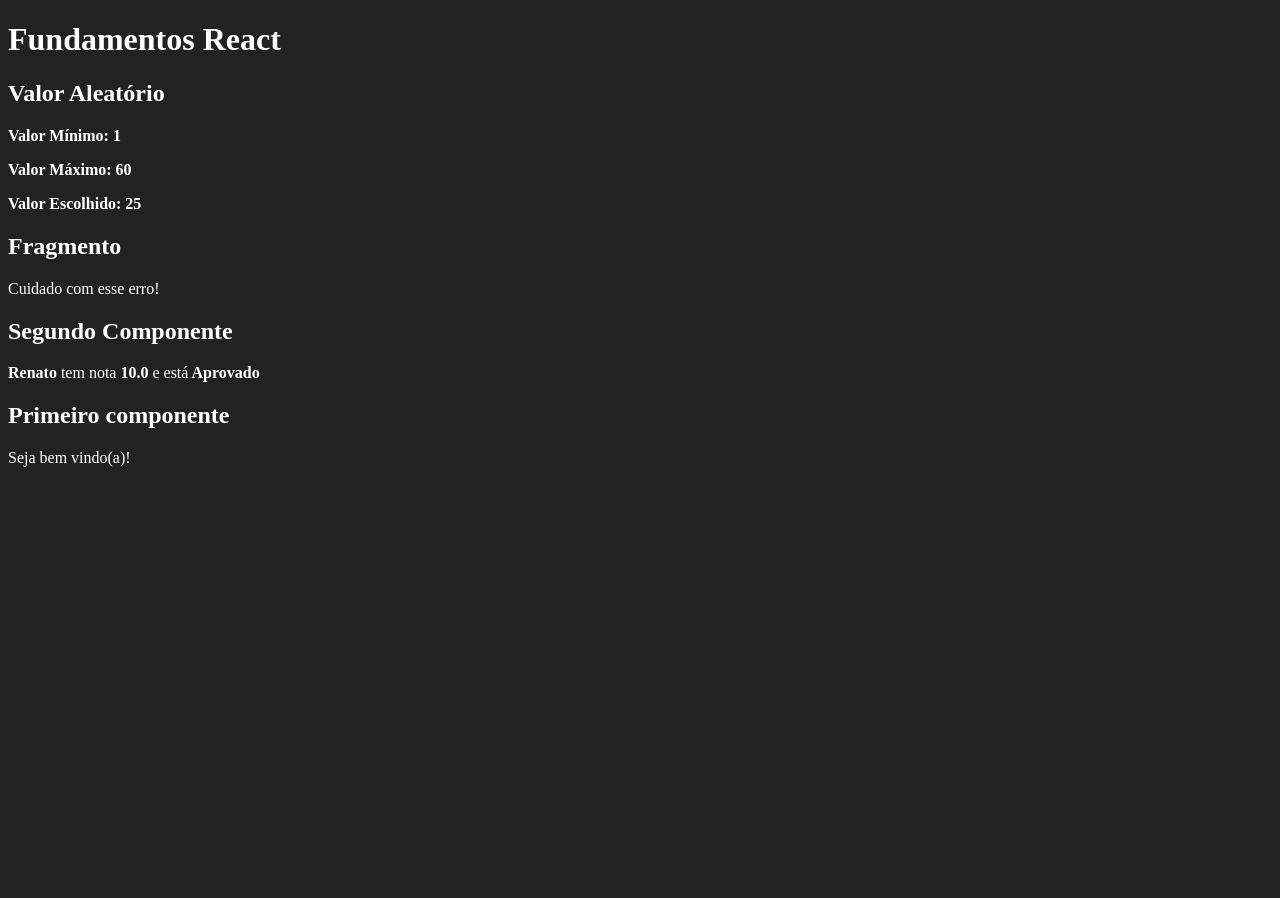
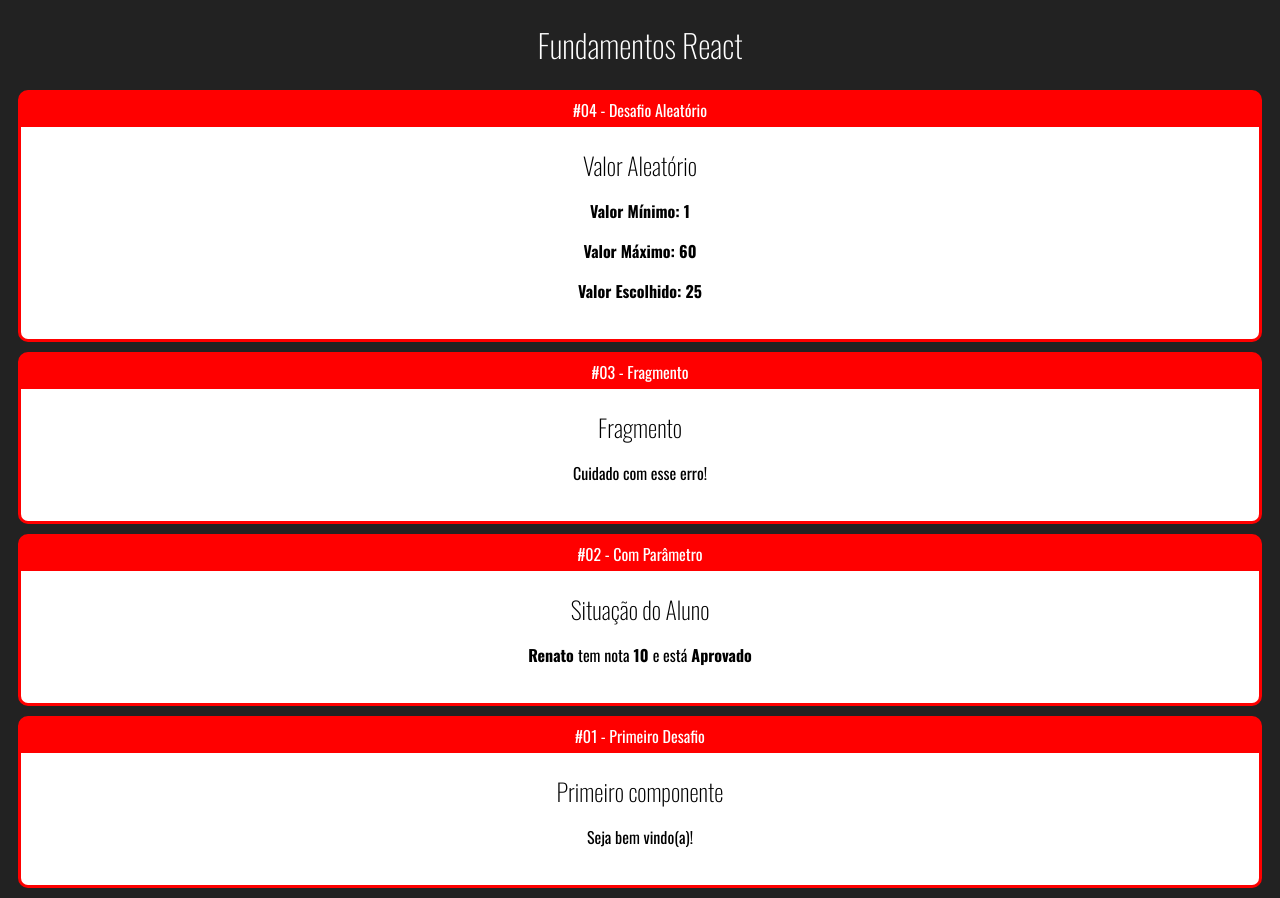
Before and after one commit to renatolobo1/Curso-react, a React (Create React App) app: page / in a window 1280 px wide. Before the commit the page ends 800 px from the top, so only its background shows below. Built offline with nearby package versions, Linux system fonts and the light colour scheme.

Commit message:
Componente card #01

```diff
--- a/public/index.html
+++ b/public/index.html
@@ -10,6 +10,8 @@
       content="Web site created using create-react-app"
     />
     <link rel="apple-touch-icon" href="%PUBLIC_URL%/logo192.png" />
+    <link href="https://fonts.googleapis.com/css2?family=Oswald:wght@200;300;400;469;500;600;700&display=swap" rel="stylesheet">
+
 
     <link rel="manifest" href="%PUBLIC_URL%/manifest.json" />
 
--- a/src/App.jsx
+++ b/src/App.jsx
@@ -1,20 +1,34 @@
 import React from 'react';
 
-import Aleatório from './components/basicos/Aleatorio'
+import Card from './components/layout/Card';
+import Aleatório from './components/basicos/Aleatorio';
 import Primeiro from './components/basicos/Primeiro';
 import ComParametro from './components/basicos/ComParametro';
 import Fragmento from './components/basicos/Fragmento';
 
 export default () => (
-  < div id="app" >
+  <div id="app">
     <h1> Fundamentos React </h1>
-    <Aleatório min={1} max={60}/>
-    <Fragmento />
-    <ComParametro
-      titulo="Segundo Componente"
-      aluno="Renato "
-      nota="10.0"
-    />
-    <Primeiro></Primeiro>
-  </div >
+
+    <Card titulo="#04 - Desafio Aleatório">
+      <Aleatório min={1} max={60} />
+
+    </Card>
+
+    <Card titulo="#03 - Fragmento">
+      <Fragmento />
+    </Card>
+
+    <Card titulo="#02 - Com Parâmetro">
+      <ComParametro
+        titulo="Situação do Aluno"
+        aluno="Renato "
+        nota={10.0}
+      />
+    </Card>
+
+    <Card titulo="#01 - Primeiro Desafio">
+      <Primeiro></Primeiro>
+    </Card>
+  </div>
 );
--- /dev/null
+++ b/src/components/layout/Card.css
@@ -0,0 +1,19 @@
+.Card {
+  background-color:red;
+  border: 3px solid red;
+  border-radius: 10px;
+  overflow: hidden;
+  margin: 10px;
+}
+
+.Card .Title {
+  padding: 05px 0px;
+  display: flex;
+  justify-content: center;
+}
+
+.Card .Content {
+  background-color:#fff;
+  color: #000;
+  padding: 20px;
+}
--- /dev/null
+++ b/src/components/layout/Card.jsx
@@ -0,0 +1,13 @@
+import React from 'react';
+import './Card.css';
+
+export default (props) => {
+  return (
+  <div className="Card">
+    <div className="Title">{props.titulo}</div>
+    <div className="Content">
+     {props.children}
+    </div>
+  </div>
+  );
+};
--- a/src/index.css
+++ b/src/index.css
@@ -1,4 +1,15 @@
 body {
+  font-family:Oswald;
   background-color: #222;
   color: #fff;
+  text-align:center ;
 }
+
+h1, h2, h3 {
+  font-weight: 200;
+
+}
+h2, h3 {
+  margin: 0;
+
+}
```
